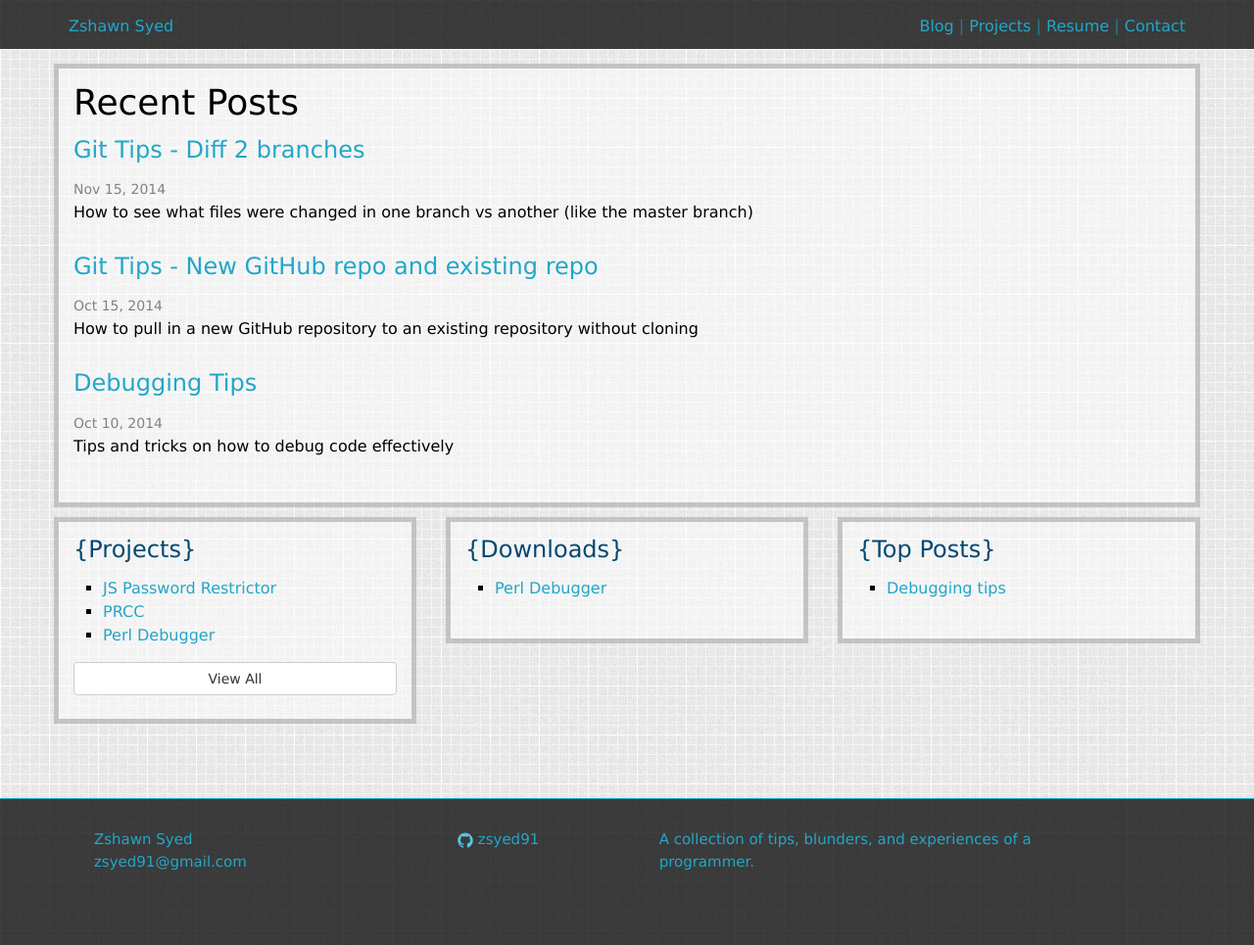
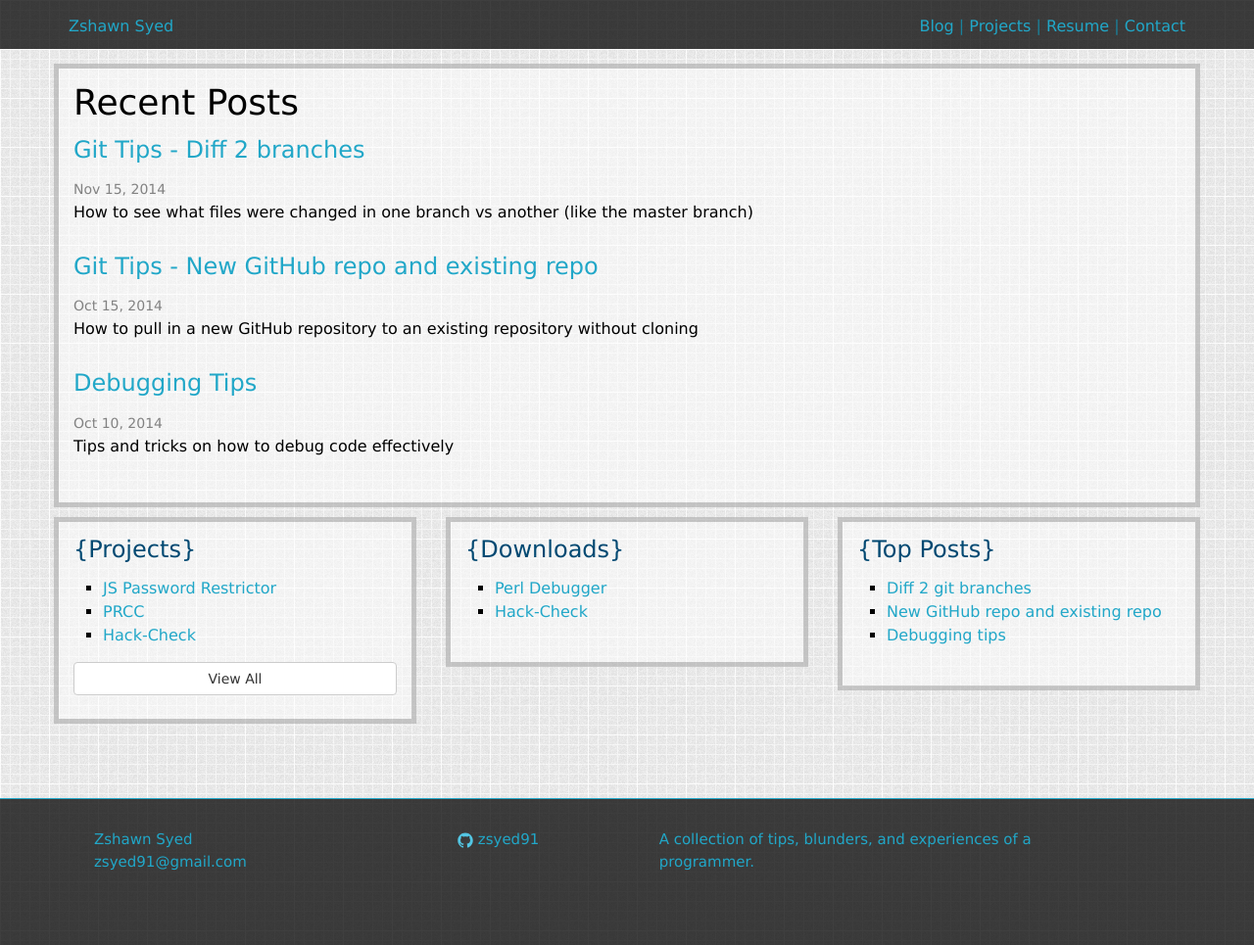
Before and after one commit to zsyed91/zsyed91.github.io, a Jekyll site: the page built from index.html, in a window 1280 px wide. Shown: the whole page at 98% size. Built offline with Jekyll 4.4.1, drawn with Linux system fonts in a browser that asks for light colours; the list of posts is cut into pages by our own code.

Commit message:
Update front page for hack check project and new top posts

```diff
--- a/index.html
+++ b/index.html
@@ -41,7 +41,7 @@ layout: home
             <a href="projects/prcc">PRCC</a>
           </li>
           <li>
-            <a href="projects/perl-debugger">Perl Debugger</a>
+            <a href="projects/hack-check">Hack-Check</a>
           </li>
         </ul>
 
@@ -59,7 +59,9 @@ layout: home
           <li>
             <a href="https://github.com/zsyed91/perl-debugger" target="_blank">Perl Debugger</a>
           </li>
-
+          <li>
+            <a href="https://github.com/zsyed91/hack-check/archive/v1.2.zip" target="_blank">Hack-Check</a>
+          </li>
         </ul>
 
         <br>
@@ -73,6 +75,12 @@ layout: home
         <h3>Top Posts</h3>
         <ul>
           <li>
+            <a href="/2014/11/15/git-branch-diffs/">Diff 2 git branches</a>
+          </li>
+          <li>
+            <a href="/2014/10/15/git-pull-in-new-project/">New GitHub repo and existing repo</a>
+          </li>
+          <li>
             <a href="/2014/10/10/debugging-tips/">Debugging tips</a>
           </li>
         </ul>
```
Also changed, not shown: projects/hack-check.md (+5 -0 lines).
